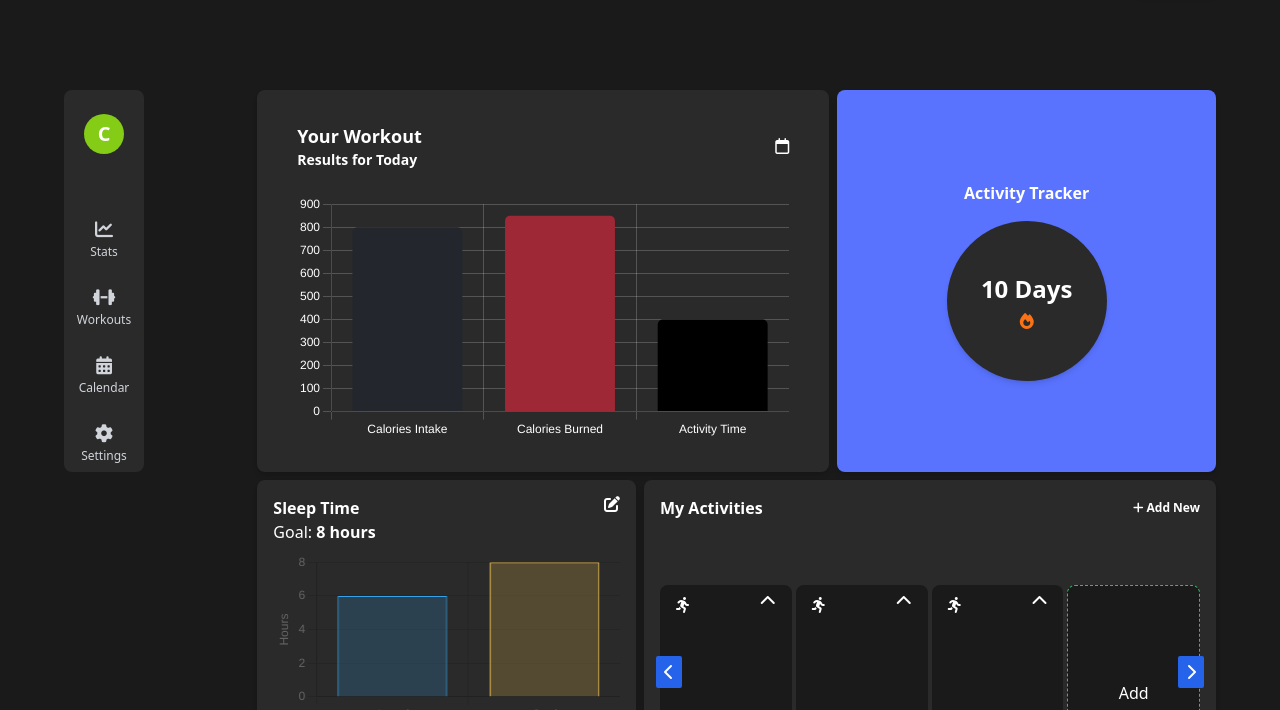
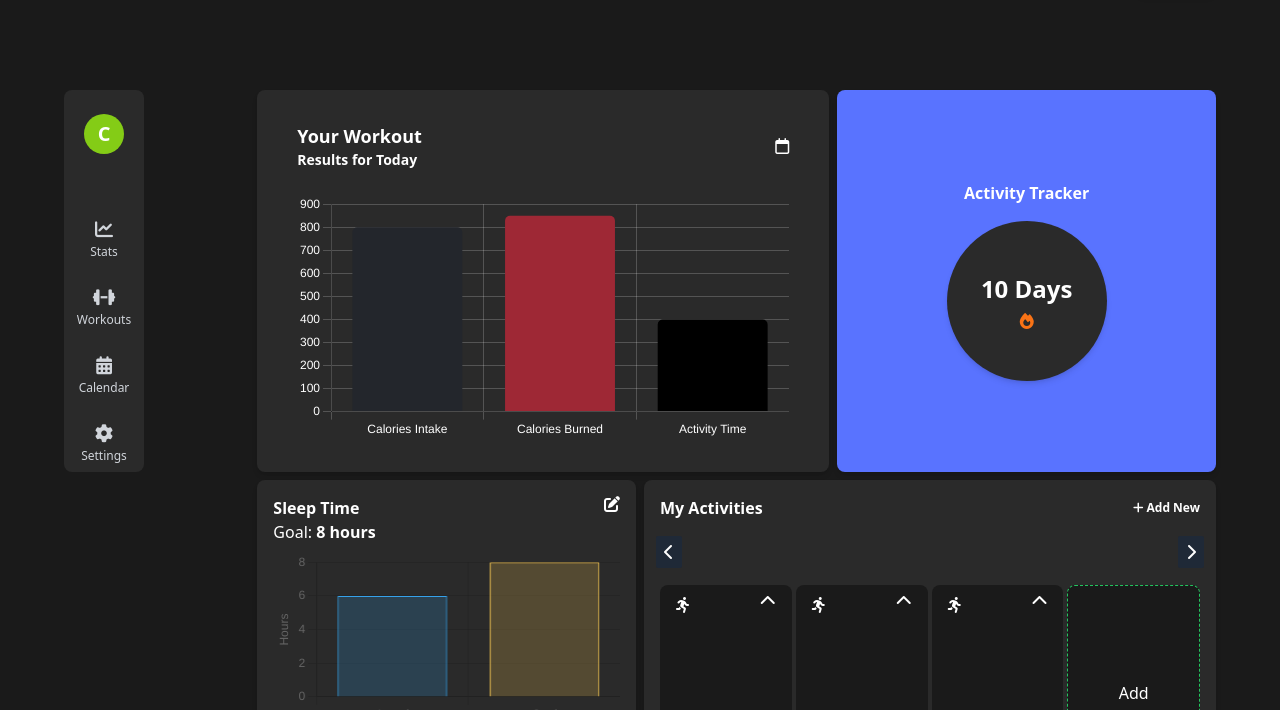
Before and after one commit to rubentotterman/logify, a website: page index.html in a window 1280 px wide. Shown: the part 74-784 px from the top of the page. Drawn offline with nearby package versions, Linux system fonts and the light colour scheme.

Commit message:
Activities card
Chevron updates

```diff
--- a/index.html
+++ b/index.html
@@ -31,7 +31,7 @@
         </button>
 
         <!-- Mobile Menu (hidden by default, shown when the hamburger is clicked) -->
-        <div class="lg:hidden hidden relative bg-lightPanel py-2 w-[200px]  font-semibold" id="mobileMenu">
+        <div class="lg:hidden hidden relative bg-lightPanel py-2 w-[200px] font-semibold" id="mobileMenu">
           <div class="flex justify-end px-2 cursor-pointer">
             <button id="exit">
               <i class="fa-solid fa-xmark"></i>
@@ -147,7 +147,7 @@
             </div>
           </div>
           <div class="flex flex-col lg:items-center lg:flex-row gap-1 lg:w-full lg:h-full overflow-x-auto">
-            <i class="fa-solid fa-chevron-left sm:hidden hidden lg:flex absolute left-3 top-44 bg-blue-600 hover:bg-blue-500 rounded-sm py-2 px-2 cursor-pointer"></i>
+            <i class="fa-solid fa-chevron-left sm:hidden hidden lg:flex absolute left-3 top-14 bg-gray-800 hover:bg-blue-500 rounded-sm py-2 px-2 cursor-pointer"></i>
             <!--First card-->
             <div id="child" class="bg-darkBackground hover:bg-gray-800 flex flex-col justify-between lg:h-60  px-4 py-2 rounded-lg text-white font-thin lg:flex-1 ">
               <div class="flex justify-between">
@@ -195,7 +195,7 @@
               </div>
             </div>
           </div>
-          <i class="fa-solid fa-chevron-right sm:hidden hidden lg:flex absolute right-3 top-44 bg-blue-600 hover:bg-blue-500 rounded-sm py-2 px-2 cursor-pointer"></i>
+          <i class="fa-solid fa-chevron-right sm:hidden hidden lg:flex absolute right-3 top-14 bg-gray-800 hover:bg-blue-500 rounded-sm py-2 px-2 cursor-pointer"></i>
         </div>
 
         <!--Weightloss card-->
```
